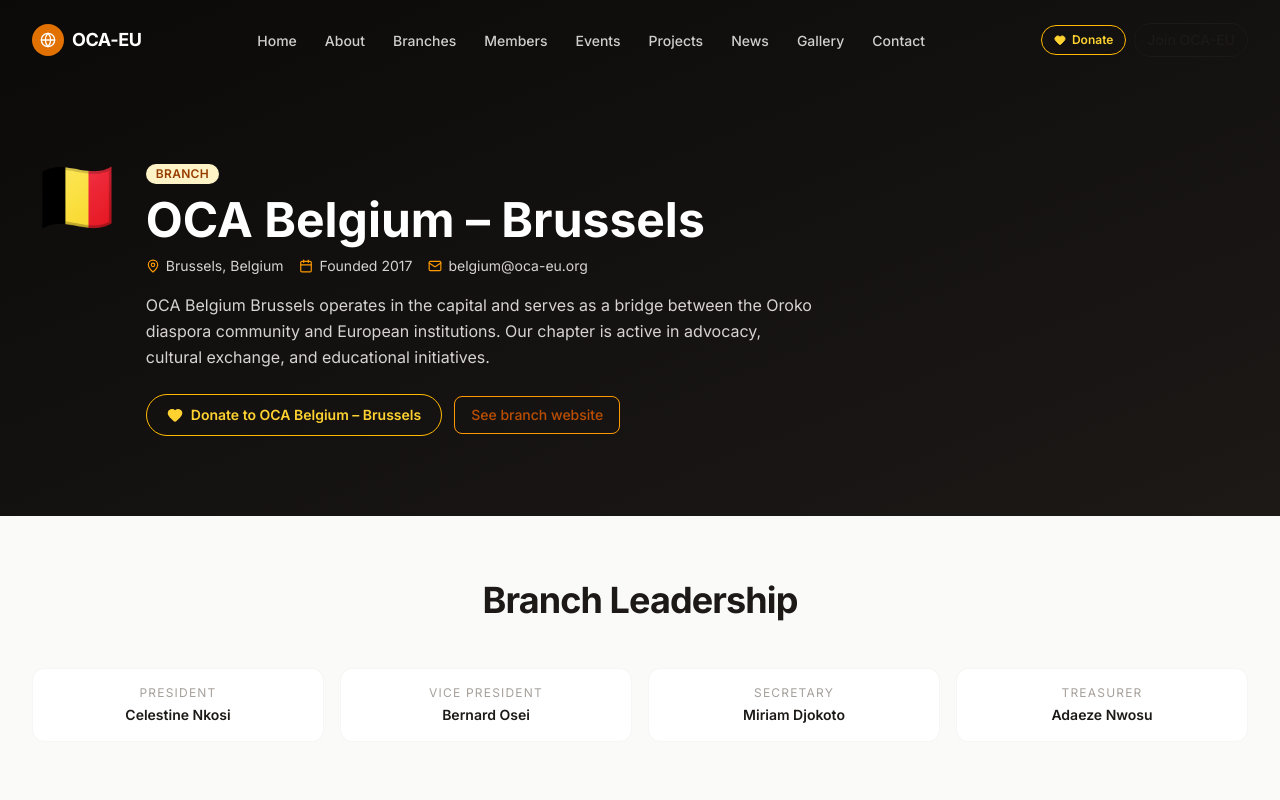
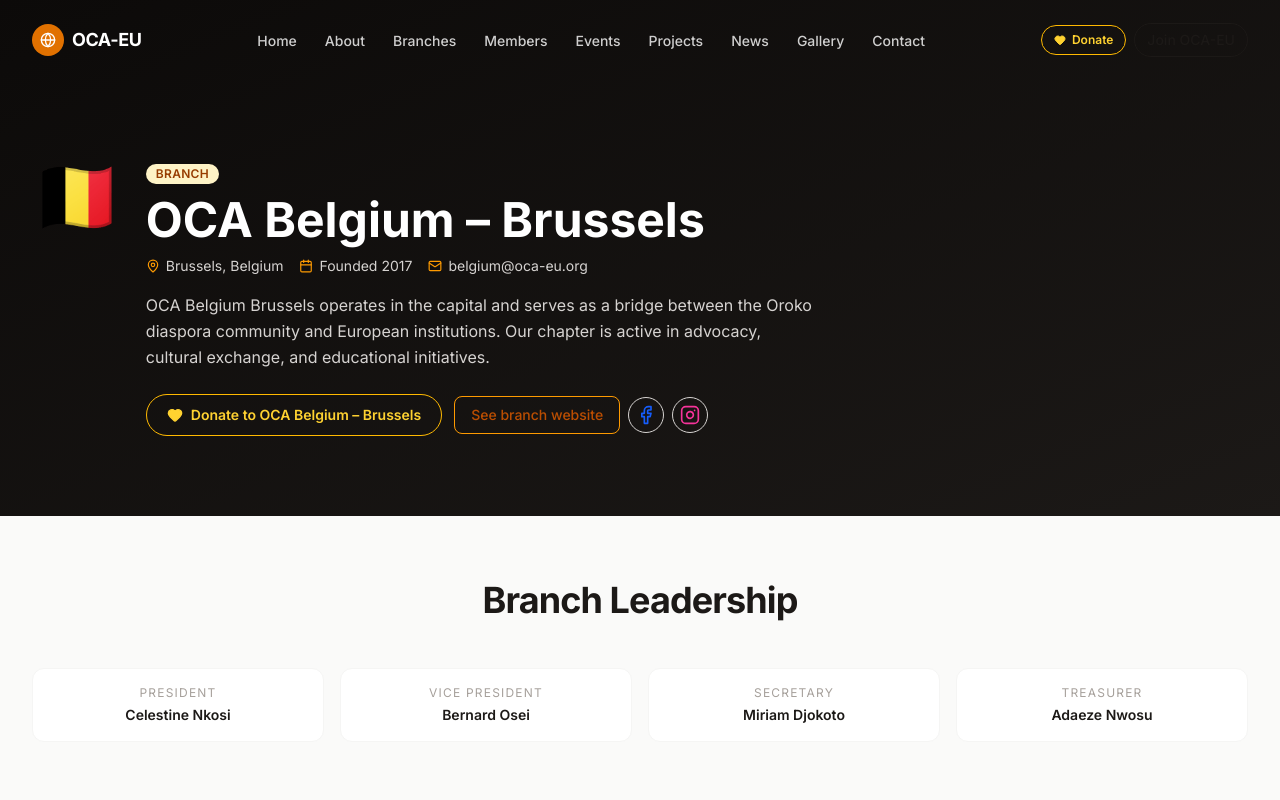
Before and after one commit to SBMBENDE/oroko_app, a Next.js app: page /branches/belgium-brussels in a window 1280 px wide. Shown: the top 800 px of the page. Built offline with nearby package versions, Linux system fonts and the light colour scheme.

Commit message:
Update project category to 'development' and sync types; fix image/gradient logic in FlipProjectCard

```diff
--- a/app/branches/[slug]/page.tsx
+++ b/app/branches/[slug]/page.tsx
@@ -1,6 +1,6 @@
 import { notFound } from 'next/navigation';
 import type { Metadata } from 'next';
-import { MapPin, Mail, Calendar } from 'lucide-react';
+import { MapPin, Mail, Calendar, Facebook, Instagram } from 'lucide-react';
 import { Section, SectionHeading } from '@/components/ui/Section';
 import BranchMembersSection from '@/features/members/BranchMembersSection';
 import { EventCard } from '@/features/events/EventCard';
@@ -73,7 +73,8 @@ export default async function BranchPage({ params }: BranchPageProps) {
                   branchSlug={branch.slug}
                   label={`Donate to ${branch.name}`}
                 />
-                {/* Show branch website link if available */}
+                {/* Social links: website, facebook, instagram */}
+                <div className="flex gap-2 items-center">
                   {branch.socialLinks?.website && (
                     <a
                       href={branch.socialLinks.website}
@@ -84,6 +85,29 @@ export default async function BranchPage({ params }: BranchPageProps) {
                       See branch website
                     </a>
                   )}
+                  {branch.socialLinks?.facebook && (
+                    <a
+                      href={branch.socialLinks.facebook}
+                      target="_blank"
+                      rel="noopener noreferrer"
+                      className="inline-flex items-center justify-center w-9 h-9 rounded-full border border-stone-300 hover:bg-stone-100 transition-colors"
+                      aria-label="Facebook"
+                    >
+                      <Facebook className="w-5 h-5 text-blue-600" />
+                    </a>
+                  )}
+                  {branch.socialLinks?.instagram && (
+                    <a
+                      href={branch.socialLinks.instagram}
+                      target="_blank"
+                      rel="noopener noreferrer"
+                      className="inline-flex items-center justify-center w-9 h-9 rounded-full border border-stone-300 hover:bg-stone-100 transition-colors"
+                      aria-label="Instagram"
+                    >
+                      <Instagram className="w-5 h-5 text-pink-500" />
+                    </a>
+                  )}
+                </div>
               </div>
             </div>
           </div>
--- a/data/branches.ts
+++ b/data/branches.ts
@@ -56,6 +56,7 @@ export const branches: Branch[] = [
     socialLinks: {
       linkedin: 'https://linkedin.com/company/ocaBelgium',
       instagram: 'https://instagram.com/ocaBelgium',
+      facebook: 'https://facebook.com/ocaBelgiumBrussels',
       website: 'https://oca-belgium-brussels.org',
     },
     members: [],
@@ -84,6 +85,7 @@ export const branches: Branch[] = [
     },
     socialLinks: {
       instagram: 'https://instagram.com/ocaBelgiumLiege',
+      facebook: 'https://facebook.com/ocaBelgiumLiege',
       website: 'https://oca-belgium-liege.org',
     },
     members: [],
@@ -175,6 +177,7 @@ export const branches: Branch[] = [
     },
     socialLinks: {
       instagram: 'https://instagram.com/ocaFinland',
+      facebook: 'https://facebook.com/ocaFinland',
       website: 'https://oca-finland.org',
     },
     members: [],
@@ -237,6 +240,7 @@ export const branches: Branch[] = [
     socialLinks: {
       linkedin: 'https://linkedin.com/company/ocaGermanyBerlin',
       instagram: 'https://instagram.com/ocaGermanyBerlin',
+      facebook: 'https://facebook.com/ocaGermanyBerlin',
       website: 'https://oroko-berlin.com/', // Added branch website
     },
     members: [],
@@ -265,6 +269,7 @@ export const branches: Branch[] = [
     },
     socialLinks: {
       instagram: 'https://instagram.com/ocaGermanyHamburg',
+      facebook: 'https://facebook.com/ocaGermanyHamburg',
       website: 'https://oca-germany-hamburg.org',
     },
     members: [],
@@ -293,6 +298,7 @@ export const branches: Branch[] = [
     },
     socialLinks: {
       instagram: 'https://instagram.com/ocaGermanyMunich',
+      facebook: 'https://facebook.com/ocaGermanyMunich',
       website: 'https://oca-germany-munich.org',
     },
     members: [],
--- a/features/projects/FlipProjectCard.tsx
+++ b/features/projects/FlipProjectCard.tsx
@@ -3,6 +3,7 @@
 import { useRef, useState, useCallback } from 'react';
 import { gsap } from 'gsap';
 import { Calendar, Users, ExternalLink, RotateCcw } from 'lucide-react';
+import Image from 'next/image';
 import type { Project } from '@/lib/types';
 import { formatDate } from '@/lib/utils';
 import {
@@ -92,13 +93,28 @@ export function FlipProjectCard({ project }: FlipProjectCardProps) {
           className="absolute inset-0 rounded-2xl overflow-hidden shadow-lg"
           style={{ backfaceVisibility: 'hidden' }}
         >
-          {/* Gradient background with parallax travel room (oversized) */}
+          {/* Project image with gradient overlay */}
           <div
             ref={bgRef}
-            className={`absolute inset-[-10%] bg-linear-to-br ${gradient}`}
-          />
+            className="absolute inset-[-10%] rounded-2xl overflow-hidden"
+            style={{ zIndex: 0 }}
+          >
+            {project.image ? (
+              <Image
+                src={project.image}
+                alt={project.title}
+                fill
+                className="object-cover object-center absolute inset-0"
+                style={{ width: '100%', height: '100%' }}
+                sizes="(max-width: 768px) 100vw, 33vw"
+                priority={project.id === 'proj-scholarship'}
+              />
+            ) : (
+              <div className={`absolute inset-0 w-full h-full bg-linear-to-br ${gradient}`} style={{ opacity: 0.75 }} />
+            )}
+          </div>
           {/* Dark vignette for text legibility */}
-          <div className="absolute inset-0 bg-linear-to-t from-black/75 via-black/10 to-transparent" />
+          <div className="absolute inset-0 bg-linear-to-t from-black/75 via-black/10 to-transparent" style={{ zIndex: 1 }} />
 
           {/* Content */}
           <div className="absolute inset-0 flex flex-col justify-between p-5">
--- a/lib/types.ts
+++ b/lib/types.ts
@@ -49,7 +49,8 @@ export type ProjectCategory =
   | 'culture'
   | 'advocacy'
   | 'health'
-  | 'technology';
+  | 'technology'
+  | 'development';
 
 export interface Project {
   id: string;
```
Also changed, not shown: data/projects.ts (+11 -11 lines). Lines whose indentation alone changed are shown as unchanged.
